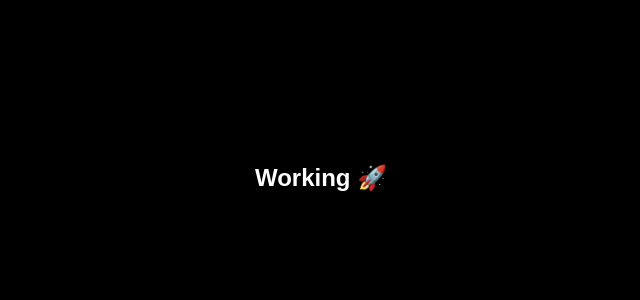
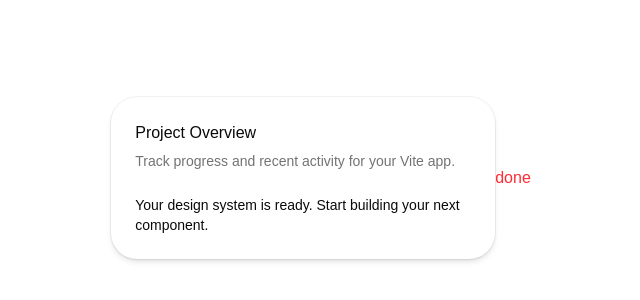
Before and after one commit to Hrishabh3829/Finance-Dashboard-UI, a React (Vite) app: page / in a window 1280 px wide. Shown: the part 222-522 px from the top of the page, without its empty margins (319-959 px from the left). Built offline with nearby package versions, Linux system fonts and the light colour scheme.

Commit message:
shadcn ui config done

```diff
--- a/jsconfig.json
+++ b/jsconfig.json
@@ -1,8 +1,6 @@
-{
-  "compilerOptions": {
+{"compilerOptions": {
     "baseUrl": ".",
     "paths": {
       "@/*": ["./src/*"]
     }
-  }
-}
+  }}
--- a/src/App.jsx
+++ b/src/App.jsx
@@ -1,7 +1,29 @@
+import {
+  Card,
+  CardContent,
+  CardDescription,
+  CardHeader,
+  CardTitle,
+} from "@/components/ui/card";
+
 function App() {
   return (
-    <div className="h-screen flex items-center justify-center bg-black text-white">
-      <h1 className="text-2xl font-bold">Working 🚀</h1>
+    <div className="min-h-screen flex items-center justify-center bg-background">
+      <Card className="max-w-sm">
+        <CardHeader>
+          <CardTitle>Project Overview</CardTitle>
+          <CardDescription>
+            Track progress and recent activity for your Vite app.
+          </CardDescription>
+        </CardHeader>
+        <CardContent>
+          Your design system is ready. Start building your next component.
+        </CardContent>
+      </Card>
+      <h1 className="text-red-500 ">
+        done
+
+      </h1>
     </div>
   );
 }
--- a/vite.config.js
+++ b/vite.config.js
@@ -1,9 +1,11 @@
-import { defineConfig } from 'vite'
-import react from '@vitejs/plugin-react'
-import path from 'path'
+import path from "path"
+import tailwindcss from "@tailwindcss/vite"
+import react from "@vitejs/plugin-react"
+import { defineConfig } from "vite"
 
+// https://vite.dev/config/
 export default defineConfig({
-  plugins: [react()],
+  plugins: [react(), tailwindcss()],
   resolve: {
     alias: {
       "@": path.resolve(__dirname, "./src"),
```
Also changed, not shown: 1 other file (tests, documents, lock files or other folders).
